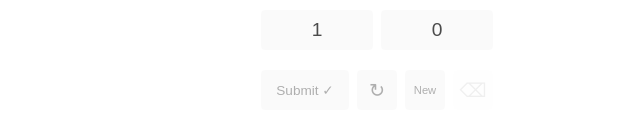
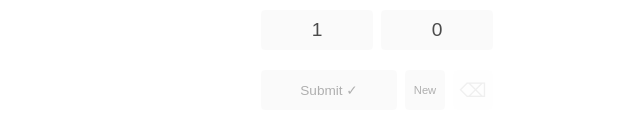
Before and after one commit to btbright/learn-a-bit, a React (Create React App) app: page / in a window 1280 px wide. Shown: the part 316-452 px from the top of the page, without its empty margins (263-903 px from the left). Built offline with nearby package versions, Linux system fonts and the light colour scheme.

Commit message:
toggle new / reset buttons

```diff
--- a/src/App.js
+++ b/src/App.js
@@ -82,7 +82,7 @@ const ControlButton = styled(Button)`
   color: rgba(0, 0, 0, 0.3);
   flex-shrink: 0;
   width: 40px;
-  opacity: ${props => props.isDisabled ? 0.2 : 1};
+  opacity: ${props => (props.isDisabled ? 0.2 : 1)};
   font-size: ${props => (props.isIcon ? "1.2rem" : "0.7rem")};
 `;
 
@@ -171,6 +171,8 @@ export default function App() {
 
   const userActiveAnswer = activeAnswer || 0;
   const answerOptions = ["1", "0"];
+
+  const hasPartialAnswer = userAnswer.findIndex(answer => answer !== "") !== -1;
 
   const handleKeyDown = e => {
     const { key } = e;
@@ -294,10 +296,13 @@ export default function App() {
               </AnswerInputs>
               <AnswerInputs>
                 <SubmitButton onClick={handleSubmit}>Submit ✓</SubmitButton>
-                <ControlButton isIcon={true} onClick={handleResetAnswer}>
-                  ↻
-                </ControlButton>
-                <ControlButton onClick={handleNext}>New</ControlButton>
+                {hasPartialAnswer ? (
+                  <ControlButton isIcon={true} onClick={handleResetAnswer}>
+                    ↻
+                  </ControlButton>
+                ) : (
+                  <ControlButton onClick={handleNext}>New</ControlButton>
+                )}
                 <ControlButton
                   isDisabled={userActiveAnswer === 0}
                   isIcon={true}
```
Also changed, not shown: 1 other file (tests, documents, lock files or other folders).
